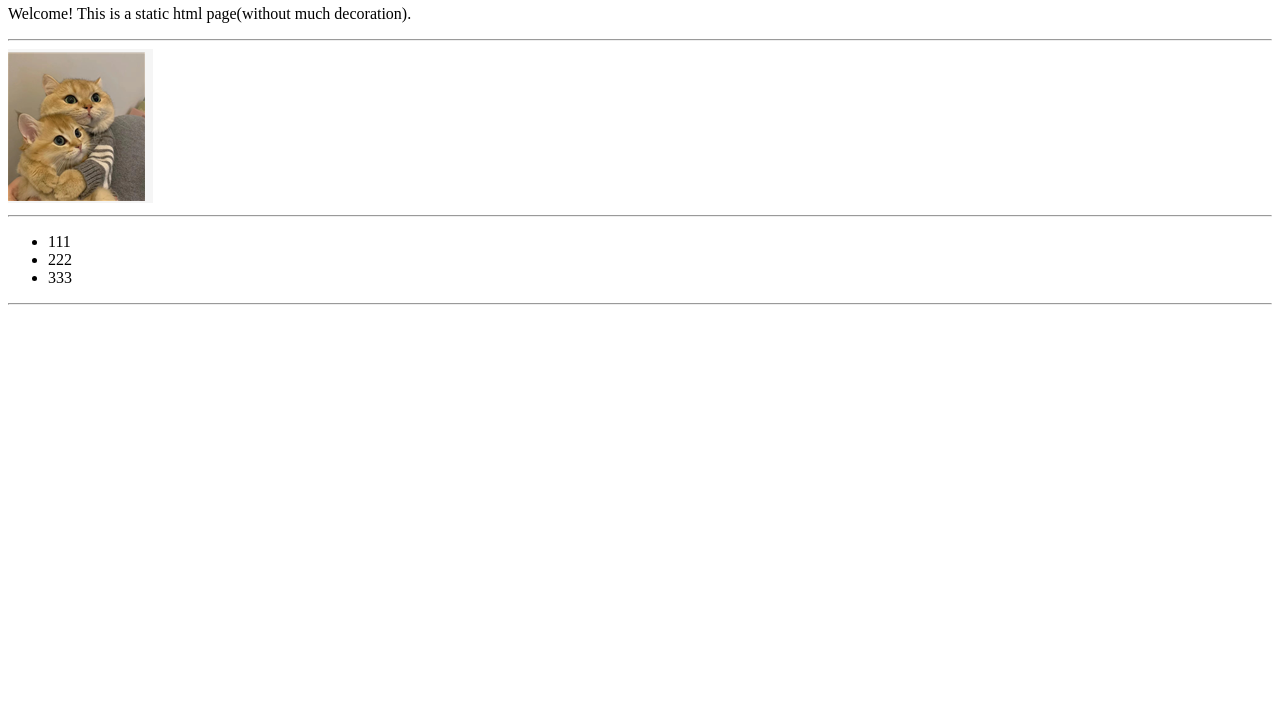
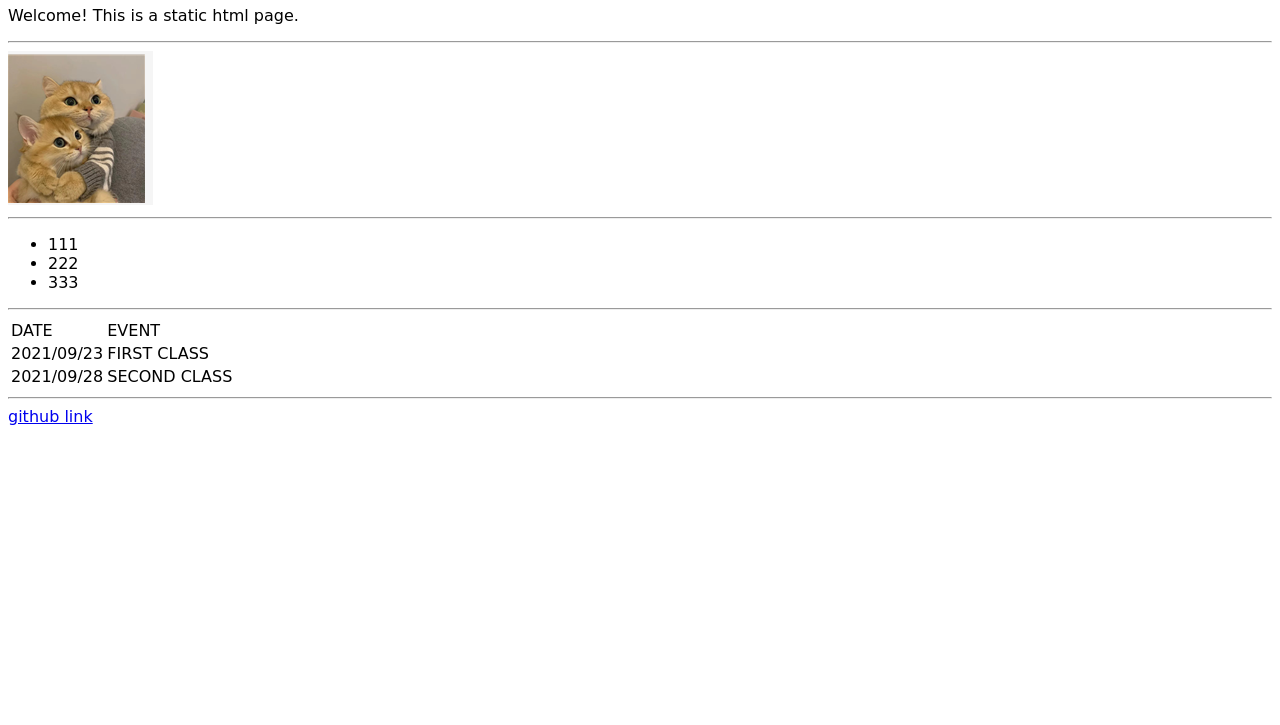
Before and after one commit to GnahcihsUil/cs291as, a plain HTML site: page index.html in a window 1280 px wide. Shown: the part 75-800 px from the top of the page. Drawn offline with Linux system fonts and the light colour scheme.

Commit message:
attemp p0

```diff
--- /dev/null
+++ b/index.css
@@ -0,0 +1,3 @@
+body {
+	font-family: 'Merienda', cursive;
+}
--- a/index.html
+++ b/index.html
@@ -3,12 +3,13 @@
   <head>
     <meta charset="utf-8">
     <title>Shichang's CS291A</title>
+    <link rel="stylesheet" type="text/css" href="index.css"/>
   </head>
   <body>
 <h1>CS291A project 0</h1>
-<p>Welcome! This is a static html page(without much decoration).</p>
+<p>Welcome! This is a static html page.</p>
 <hr>
-<img src="img1.png" alt="">
+<img src="img01.png">
 <hr>
 <ul>
   <li>111</li>
@@ -17,6 +18,22 @@
 </ul>
 
 <hr>
+<table>
+  <tr>
+    <td>DATE</td>
+    <td>EVENT</td>
+  </tr>
+  <tr>
+    <td>2021/09/23</td>
+    <td>FIRST CLASS</td>
+  </tr>
+  <tr>
+    <td>2021/09/28</td>
+    <td>SECOND CLASS</td>
+  </tr>
+</table>
 
+<hr>
+<a href="https://github.com/GnahcihsUil/cs291as">github link</a>
   </body>
 </html>
```
Also changed, not shown: img01.png (renamed from img1.png), img02.png (added).
